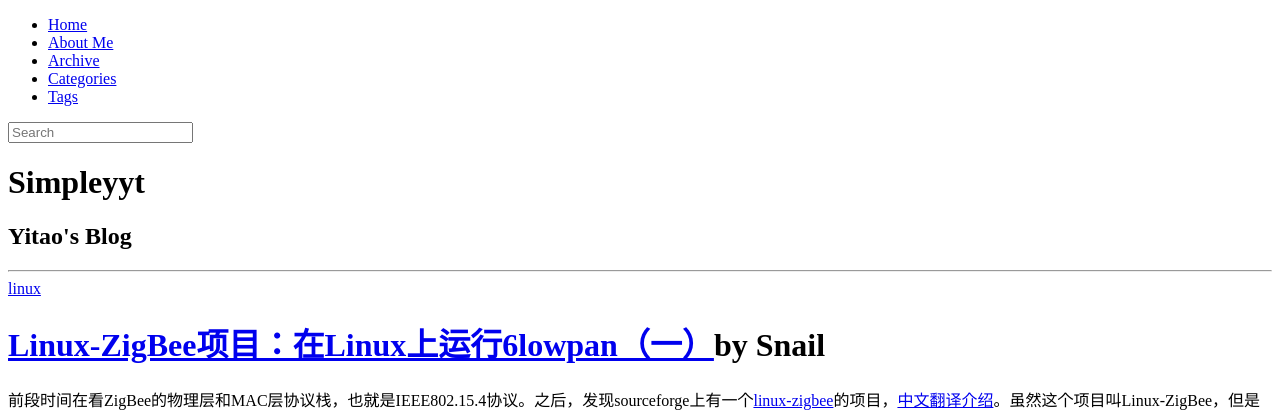
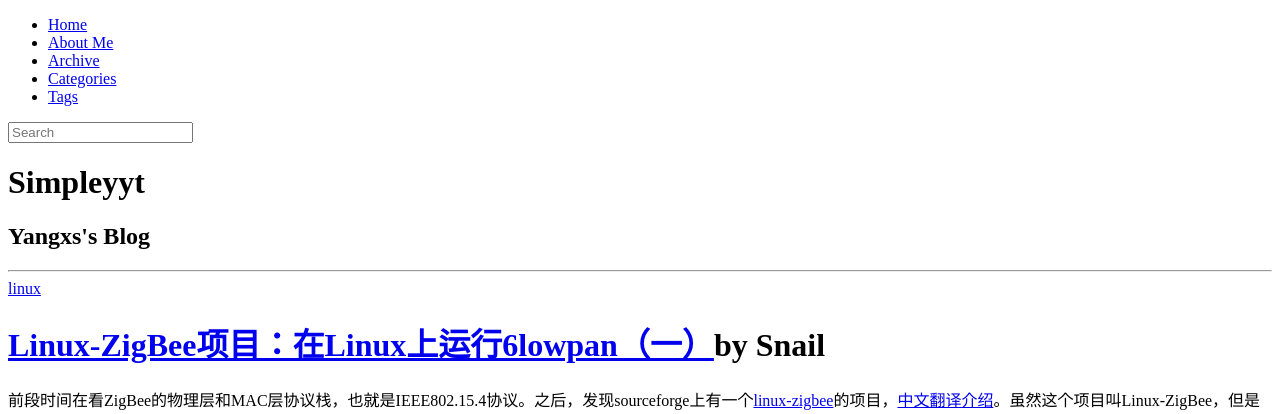
Before and after one commit to yangxs029/yangxs.github.io, a Jekyll site: the page built from index.html, in a window 1280 px wide and 900 px high. Shown: the top 414 px of the window. Built offline with Jekyll 4.4.1, drawn with Linux system fonts in a browser that asks for light colours; nearby versions of some CDN libraries; library files that are not in the unit come from our copies; the list of posts is cut into pages by our own code; some of the changed text lies outside the part shown.

Commit message:
change information

```diff
--- a/_config.yml
+++ b/_config.yml
@@ -10,7 +10,7 @@ markdown: kramdown
 # The title and tagline is showed on homepage
 #
 title :  Simpleyyt
-tagline: Yitao's Blog
+tagline: Yangxs's Blog
 
 # Information about author
 #
@@ -20,15 +20,15 @@ author :
 # Information for contacts showed at on the footer
 #
 contact :
-  e-mail : mailto:simpleyyt@gmail.com
-  Github : https://github.com/Simpleyyt
-  WeiBo : http://www.weibo.com/u/1836017133
-  Google+ : https://plus.google.com/103860633659538888207?rel=author
+  e-mail : mailto:yangxs029t@gmail.com
+  Github : https://github.com/yangxs029
+  #WeiBo : http://www.weibo.com/u/1836017133
+  #Google+ : https://plus.google.com/103860633659538888207?rel=author
 
 # Links showed on the footer
 #
 links :
-  Yitao's Blog : http://simpleyyt.github.io/
+  Yangxs's Blog : http://yangxs029.github.io/
 
 # The search engine. Only support google custom search engine.
 #
```
